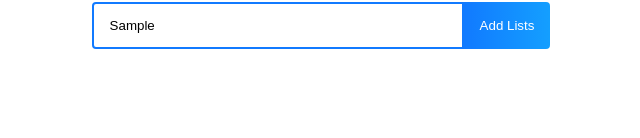
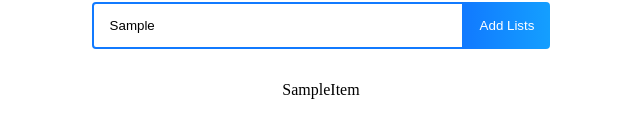
Before and after one commit to BelenMaru/sampleList, a React (Create React App) app: page / in a window 1280 px wide. Both pictures are taken after typing "Sample" into the empty fields and a click on the button "Add Lists". Shown: the part 206-344 px from the top of the page, without its empty margins (319-959 px from the left). Built offline with nearby package versions, Linux system fonts and the light colour scheme.

Commit message:
map through each lists from the whole list and return item

```diff
--- a/src/App.js
+++ b/src/App.js
@@ -1,6 +1,7 @@
 import React, {useState} from "react";
 import "./App.css";
 import SampleForm from "./components/SampleForm";
+import SampleItem from "./components/SampleItem";
 
 function App() {
   const [todos, setTodos] = useState([])
@@ -20,6 +21,11 @@ function App() {
     <div className="sample-lists">
       <h1>Sample Todo Lists</h1>
       <SampleForm  addList ={addList}/>
+      {todos.map((todo)=> {
+        return (
+          <SampleItem todo={todo} />
+        )
+      })}
     </div>
   );
 }
--- /dev/null
+++ b/src/components/SampleItem.js
@@ -0,0 +1,9 @@
+import React from 'react'
+
+function SampleItem() {
+  return (
+    <div>SampleItem</div>
+  )
+}
+
+export default SampleItem
```
